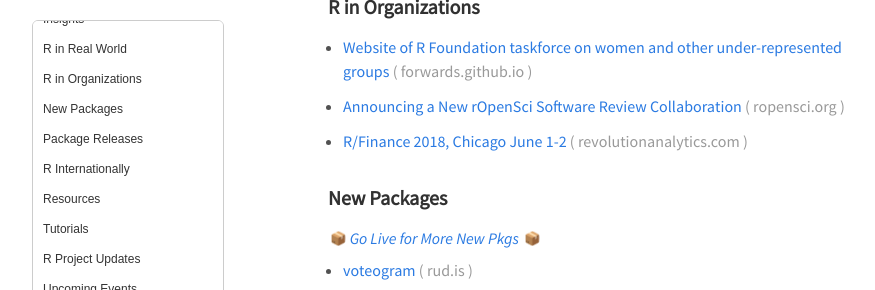
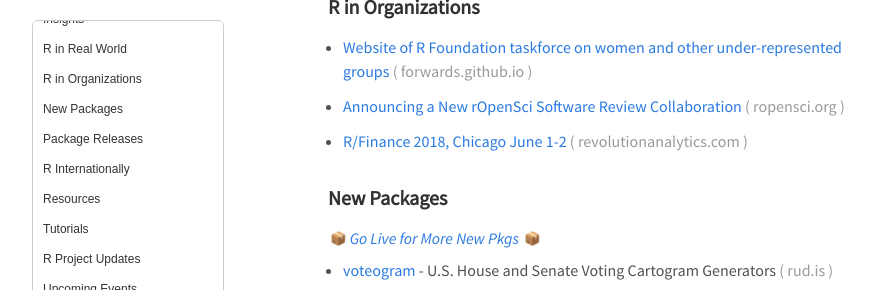
Before and after one commit to rweekly/rweekly.org, a Jekyll site: the page built from _posts/2017-12-04-2017-49.md, in a window 1280 px wide and 900 px high, scrolled down 2503 px, cut to the strip 0-290 px from the top of the window. Shown: the whole strip, without its empty margins (32-907 px from the left). Built offline with Jekyll 4.4.1, drawn with Linux system fonts in a browser that asks for light colours; emoji names are drawn with the system emoji font; our own code applies the rules of GitHub Pages for plain Markdown files; comment, search, counter and statistics services are not loaded; some of the changed text lies outside the part shown.

Commit message:
Update: 2017-49

```diff
--- a/_posts/2017-12-04-2017-49.md
+++ b/_posts/2017-12-04-2017-49.md
@@ -78,7 +78,7 @@
 
 <p class="added-hostname"><a href="https://rweekly.org/live" target="_blank" class="externalLink">📦 <i>Go Live for More New Pkgs</i> 📦</a></p>
 
-+ [voteogram](https://rud.is/b/2017/11/27/voteogram-is-now-on-cran/)
++ [voteogram](https://rud.is/b/2017/11/27/voteogram-is-now-on-cran/) - U.S. House and Senate Voting Cartogram Generators
 
 ![voteogram](https://i1.wp.com/rud.is/b/wp-content/uploads/2017/11/Plot_Zoom.png?zoom=2.200000047683716&resize=378%2C215&ssl=1)
 
```
Also changed, not shown: other parts of _posts/2017-12-04-2017-49.md (+1 -1 lines).
